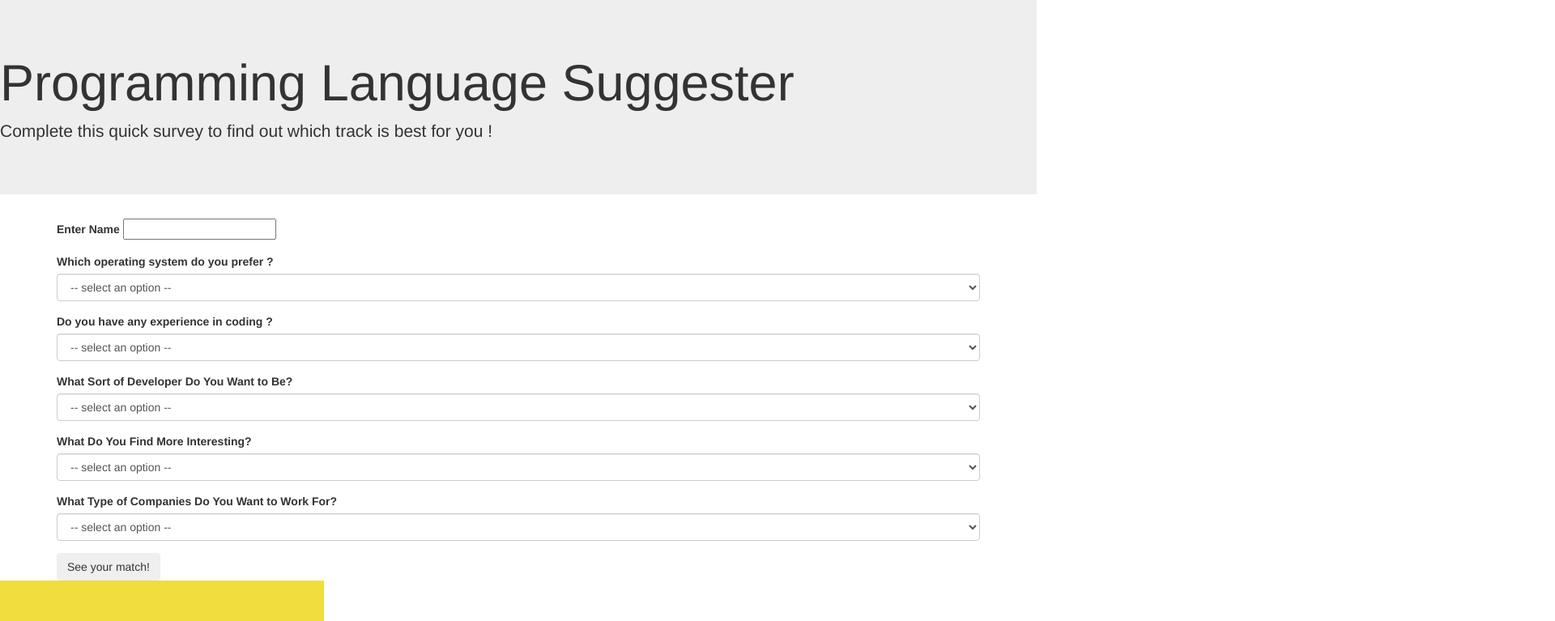
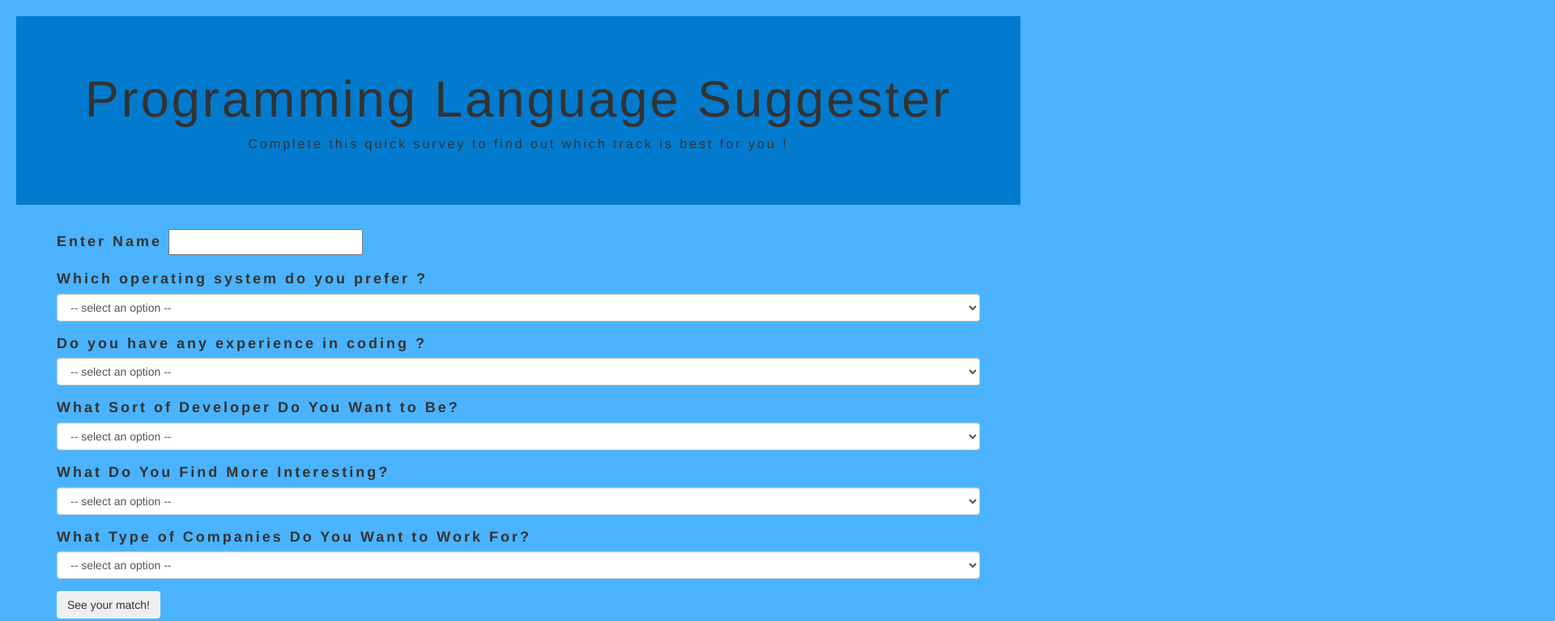
Before and after one commit to alexanderkondra/LanguageSuggester, a plain HTML site: page index.html in a window 1280 px wide. Shown: the top 767 px of the page at 81% size, 1920 px wide, since content can reach past the window. Drawn offline with nearby package versions, Linux system fonts and the light colour scheme.

Commit message:
add styles.css

```diff
--- a/css/styles.css
+++ b/css/styles.css
@@ -0,0 +1,29 @@
+.jumbotron{
+  text-align: center;
+  background-color: #027BCE;
+}
+
+.jumbotron p {
+  font-size: 16px;
+}
+
+img{
+  width: 400px;
+}
+
+p {
+  font-size: 25px;
+}
+.JavaScripts, .Python, .Swift {
+  margin-top: 50px;
+  margin-left: 380px;
+  display: none;
+}
+
+body {
+  letter-spacing: 3px;
+  font-size: 18px;
+  padding: 20px;
+  background-color: #4BB3FD;
+
+}
--- a/index.html
+++ b/index.html
@@ -3,10 +3,10 @@
   <head>
     <meta charset="utf-8">
     <link rel="stylesheet" href="https://maxcdn.bootstrapcdn.com/bootstrap/3.3.7/css/bootstrap.min.css" integrity="sha384-BVYiiSIFeK1dGmJRAkycuHAHRg32OmUcww7on3RYdg4Va+PmSTsz/K68vbdEjh4u" crossorigin="anonymous">
-    <link rel="stylesheet" href="css/styles.css" type="text/css">
     <link href="https://fonts.googleapis.com/css?family=Roboto+Slab" rel="stylesheet">
     <script src="js/jquery-3.4.1.js" type="text/javascript"></script>
     <script src="js/scripts.js" type="text/javascript"></script>
+    <link rel="stylesheet" href="css/styles.css" type="text/css">
     <title>Programming Language Suggester</title>
   </head>
   <body>
```
